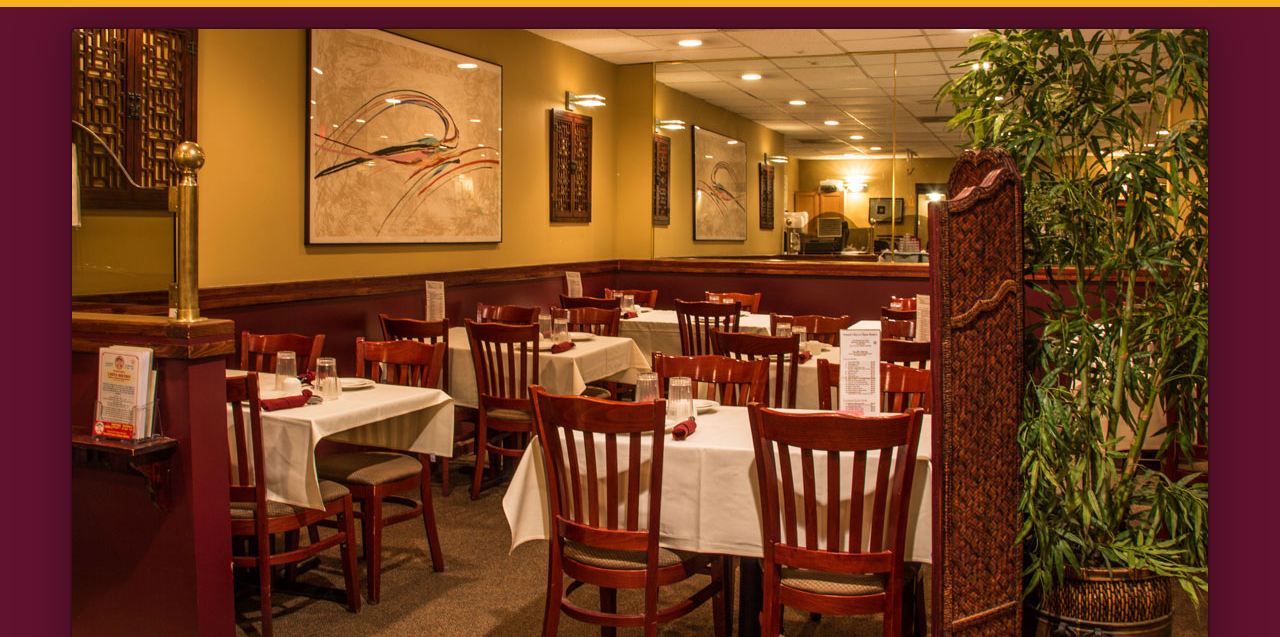
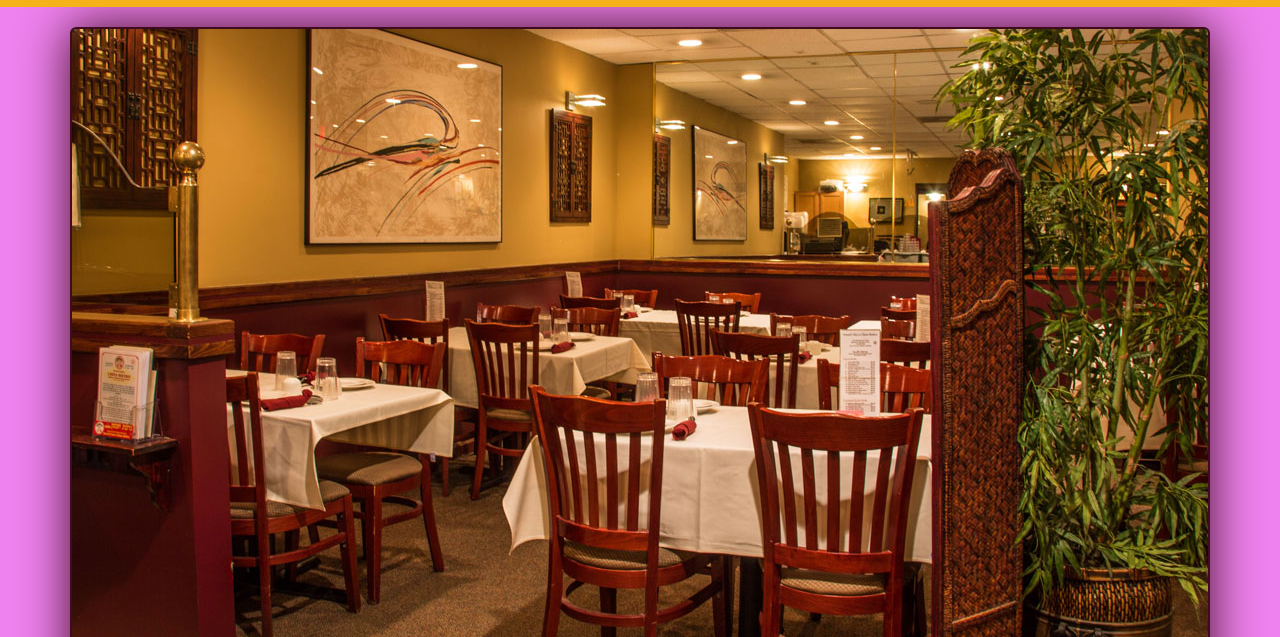
Before and after one commit to Saithej0001/project5, a plain HTML site: page index.html in a window 1280 px wide. Shown: the part 163-800 px from the top of the page. Drawn offline with Linux system fonts and the light colour scheme.

Commit message:
Update restaurant.css

```diff
--- a/css/restaurant.css
+++ b/css/restaurant.css
@@ -1,7 +1,7 @@
 body {
   font-size: 16px;
   color: #fff;
-  background-color: #61122f;
+  background-color: #EE82EE;
   font-family: 'Oxygen', sans-serif;
 }
 
```
